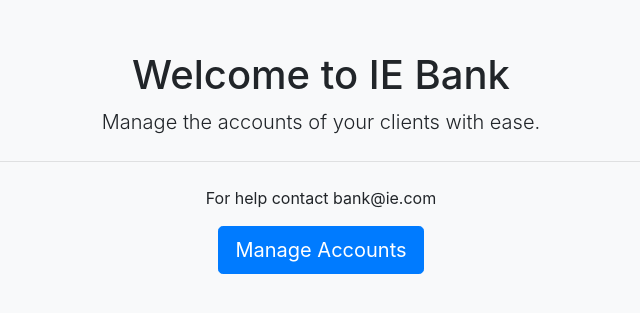
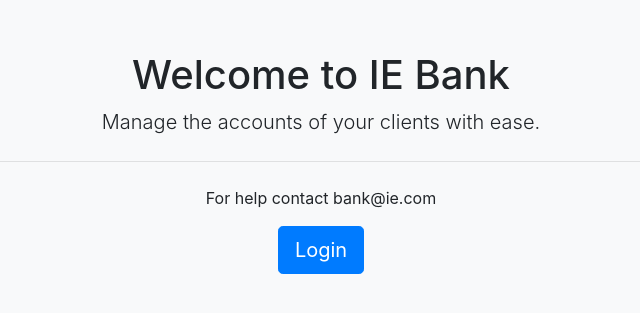
Before and after one commit to winning-DevOps-Project/ie-bank-fe-2024, a Vue app: page / in a window 1280 px wide. Shown: the part 119-432 px from the top of the page, without its empty margins (319-959 px from the left). Built offline with nearby package versions, Linux system fonts and the light colour scheme.

Commit message:
Update button from manage to login in Home.vue

```diff
--- a/src/components/Home.vue
+++ b/src/components/Home.vue
@@ -11,7 +11,7 @@
           For help contact bank@ie.com
         </p>
         <router-link :to="authRedirect">
-          <button class="btn btn-primary btn-lg">Manage Accounts</button>
+          <button class="btn btn-primary btn-lg">Login</button>
         </router-link>
       </div>
     </div>
```
